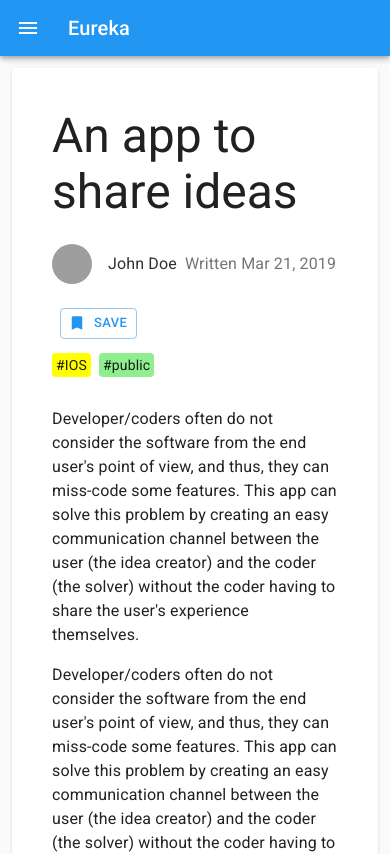
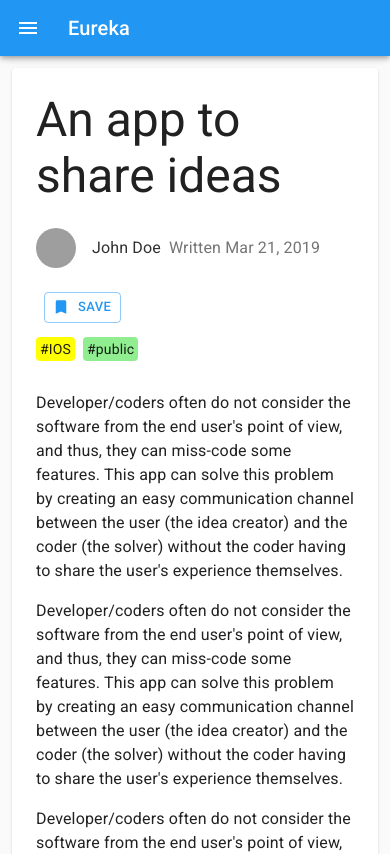
Before and after one commit to hassanyakef/eureka, a React (Create React App) app in the folder client/: page /ideas/1 in a window 390 px wide. Shown: the top 854 px of the page. Built offline with nearby package versions, Linux system fonts and the light colour scheme; grey boxes are pictures that could not be loaded.

Commit message:
Styling changes

```diff
--- a/client/src/features/dashboard/DashboardIdeaCard.js
+++ b/client/src/features/dashboard/DashboardIdeaCard.js
@@ -65,15 +65,15 @@ const DashboardIdeaCard = ({ theme }) => {
               <Box mb={2}>
                 <IdeasPageBodyIdeaButtons/>
               </Box>
-              <Box my={2}>
-                <ButtonGroup aria-label="button group">
-                  <Button size='small' color='primary'
+              <Box mt={2}>
+                <ButtonGroup size='small' aria-label="button group">
+                  <Button color='primary'
                           component={RouterLink}
                           to='/ideas/edit/1'
                           startIcon={<EditIcon/>}>
                     Edit
                   </Button>
-                  <Button size='small' className={classes.deleteButton} startIcon={<DeleteIcon/>}>Delete</Button>
+                  <Button className={classes.deleteButton} startIcon={<DeleteIcon/>}>Delete</Button>
                 </ButtonGroup>
               </Box>
 
--- a/client/src/features/idea/ideaDetailed/IdeaDetailed.js
+++ b/client/src/features/idea/ideaDetailed/IdeaDetailed.js
@@ -13,7 +13,10 @@ const useStyles = makeStyles(theme => ({
   },
   card: {
     padding: theme.spacing(5),
-    marginBottom: theme.spacing(3)
+    marginBottom: theme.spacing(3),
+    [theme.breakpoints.down('sm')]: {
+      padding: theme.spacing(3),
+    }
   }
 
 }));
--- a/client/src/features/idea/ideaDetailed/IdeaDetailedAddComment.js
+++ b/client/src/features/idea/ideaDetailed/IdeaDetailedAddComment.js
@@ -10,7 +10,10 @@ const useStyles = makeStyles(theme => ({
     flexGrow: 1,
   },
   card: {
-    padding: theme.spacing(5)
+    padding: theme.spacing(5),
+    [theme.breakpoints.down('sm')]: {
+      padding: theme.spacing(3),
+    }
   }
 
 }));
--- a/client/src/features/idea/ideaDetailed/IdeaDetailedBody.js
+++ b/client/src/features/idea/ideaDetailed/IdeaDetailedBody.js
@@ -12,9 +12,6 @@ import BookmarkIcon from '@material-ui/icons/Bookmark';
 const useStyles = makeStyles(theme => ({
   root: {
     flexGrow: 1,
-  },
-  card: {
-    padding: theme.spacing(5)
   },
   hashtag: {
     padding: theme.spacing(0.5),
--- a/client/src/features/idea/ideaDetailed/IdeaDetailedComment.js
+++ b/client/src/features/idea/ideaDetailed/IdeaDetailedComment.js
@@ -15,6 +15,9 @@ const useStyles = makeStyles(theme => ({
   },
   card: {
     padding: theme.spacing(5),
+    [theme.breakpoints.down('sm')]: {
+      padding: theme.spacing(3),
+    }
   },
   icon: {
     marginBottom: '-4px',
--- a/client/src/features/idea/ideaDetailed/IdeaDetailedSidebarRight.js
+++ b/client/src/features/idea/ideaDetailed/IdeaDetailedSidebarRight.js
@@ -12,8 +12,12 @@ const useStyles = makeStyles(theme => ({
     flexGrow: 1,
   },
   profile: {
-    width: theme.spacing(20),
-    height: theme.spacing(20)
+      width: theme.spacing(15),
+    height: theme.spacing(15),
+    [theme.breakpoints.down('sm')]: {
+      width: theme.spacing(12.5),
+      height: theme.spacing(12.5),
+    }
   }
 }));
 
```
